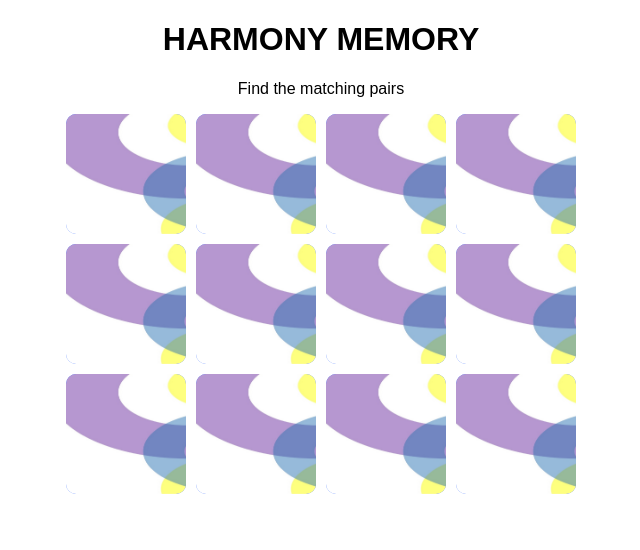
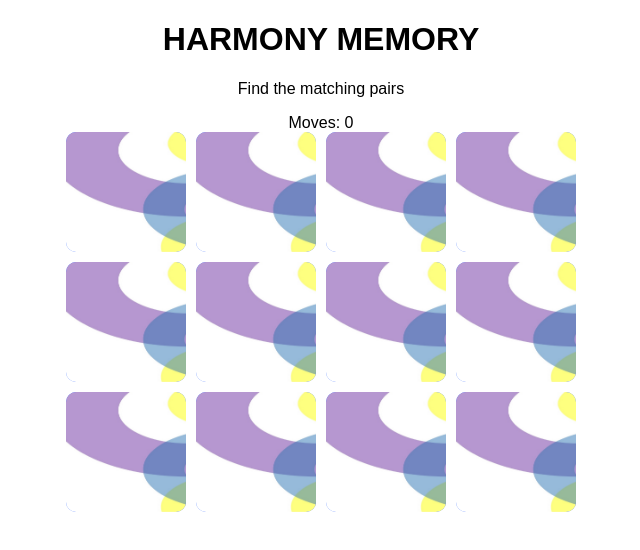
Before and after one commit to emuemu-harmony/harmony-memory, a plain HTML site: page HARMONY_MEMORY/index.html in a window 1280 px wide. Shown: the whole page, without its empty margins (319-959 px from the left). Drawn offline with Linux system fonts and the light colour scheme.

Commit message:
Fix HTML structure and add moves display

```diff
--- a/HARMONY_MEMORY/index.html
+++ b/HARMONY_MEMORY/index.html
@@ -40,6 +40,7 @@ body{
 
 <h1>HARMONY MEMORY</h1>
 <p>Find the matching pairs</p>
+Moves: 0
 
 <div id="game"></div>
 
```
